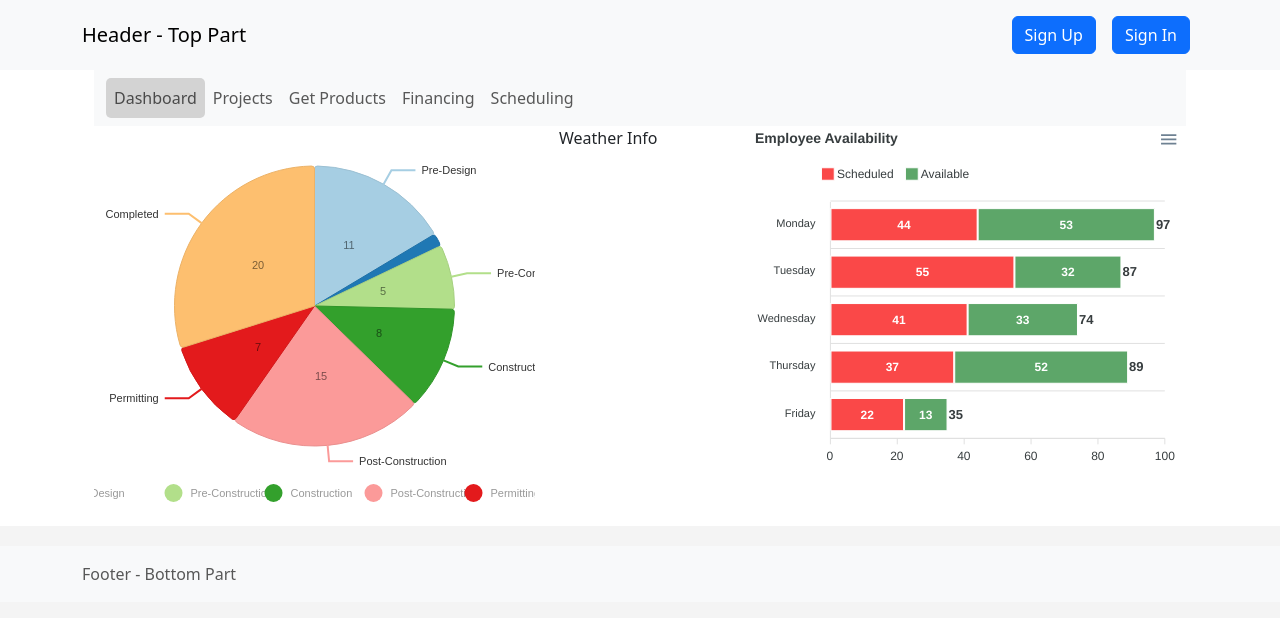
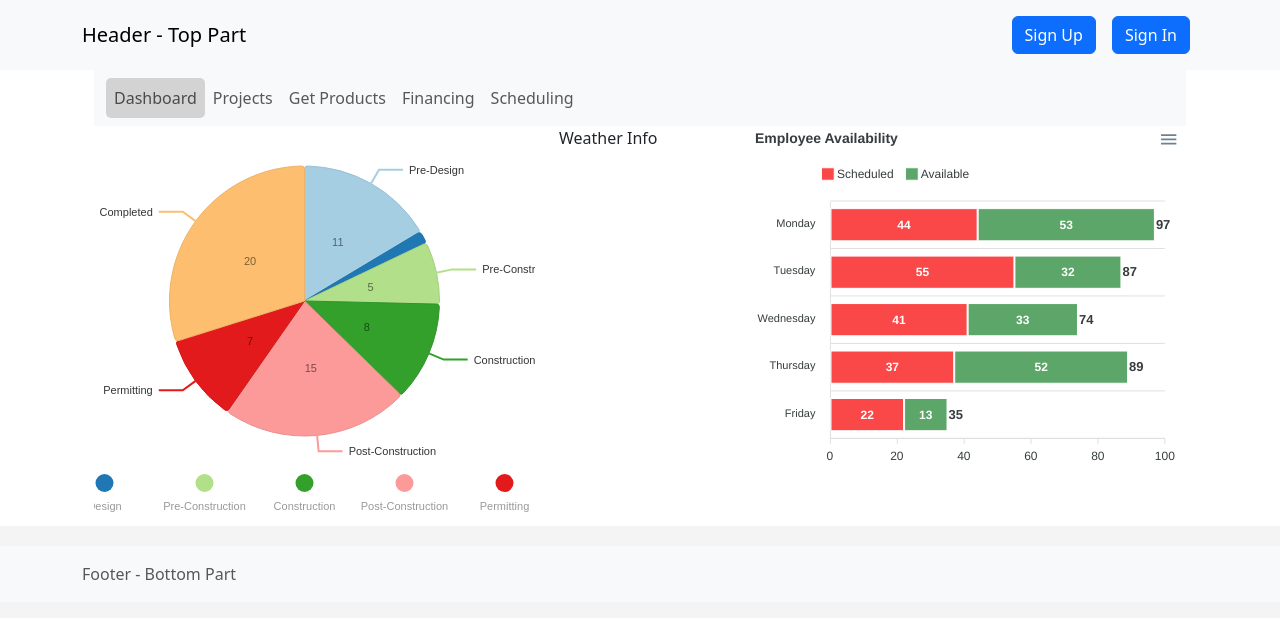
Before and after one commit to ssaha001/astron-ui, a React (Create React App) app: page /dashboard in a window 1280 px wide. Shown: the top 618 px of the page. Built offline with nearby package versions, Linux system fonts and the light colour scheme.

Commit message:
fix: style

```diff
--- a/src/Charts/StagesPieCharts.jsx
+++ b/src/Charts/StagesPieCharts.jsx
@@ -2,7 +2,7 @@ import { ResponsivePie } from "@nivo/pie";
 const StagesPieChart = ({ data }) => (
   <ResponsivePie
     data={data}
-    margin={{ top: 40, right: 80, bottom: 80, left: 80 }}
+    margin={{ top: 40, right: 80, bottom: 90, left: 60 }}
     cornerRadius={3}
     activeOuterRadiusOffset={8}
     colors={{ scheme: "paired" }}
@@ -101,7 +101,7 @@ const StagesPieChart = ({ data }) => (
         itemWidth: 100,
         itemHeight: 18,
         itemTextColor: "#999",
-        itemDirection: "left-to-right",
+        itemDirection: 'top-to-bottom',
         itemOpacity: 1,
         symbolSize: 18,
         symbolShape: "circle",
```
